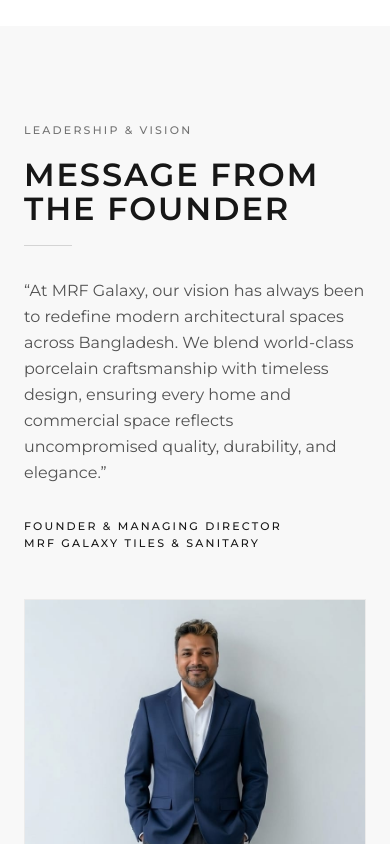
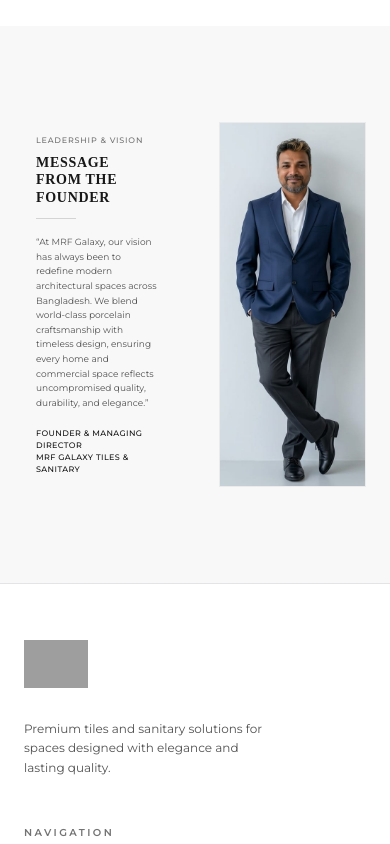
Before and after one commit to shahriarshis691-art/mrf-tiles, a Next.js app: page / in a window 390 px wide. Shown: the part 10240-11084 px from the top of the page. Built offline with nearby package versions, Linux system fonts and the light colour scheme; no server answers; grey boxes are pictures that could not be loaded.

Commit message:
Fix founder section mobile layout to side-by-side split

```diff
--- a/components/FounderSection.tsx
+++ b/components/FounderSection.tsx
@@ -8,28 +8,32 @@
       className="bg-[#F8F8F8] px-6 py-24 sm:px-10 sm:py-32 lg:px-14 lg:py-32"
     >
       <div className="mx-auto max-w-[1440px]">
-        <div className="grid grid-cols-1 items-center gap-12 lg:grid-cols-2 lg:gap-16 xl:gap-24">
+        <div className="flex flex-row items-stretch gap-12 lg:gap-16 xl:gap-24">
           {/* Left: Typography */}
-          <ScrollReveal variant="slideInLeft">
-            <div className="max-w-lg">
-              <p className="text-[11px] font-medium tracking-[0.2em] text-neutral-500 uppercase">
+          <ScrollReveal variant="slideInLeft" className="w-1/2">
+            <div className="flex h-full w-full flex-col p-3 sm:p-4 lg:max-w-lg lg:p-0">
+              <p className="text-[8px] font-medium uppercase tracking-widest text-neutral-500 sm:text-[9px] md:text-[11px] md:tracking-[0.2em]">
                 Leadership &amp; Vision
               </p>
 
               <h2
                 id="founder-heading"
-                className="mt-5 font-sans text-[2rem] font-semibold uppercase leading-[1.05] tracking-[0.06em] text-neutral-900 sm:text-[2.5rem] lg:text-[2.85rem]"
+                className="mt-2 font-serif text-sm font-bold uppercase leading-tight tracking-wider text-neutral-900 sm:text-base md:mt-5 md:font-sans md:text-[2rem] md:font-semibold md:leading-[1.05] md:tracking-[0.06em] lg:text-[2.5rem] xl:text-[2.85rem]"
               >
                 Message from the Founder
               </h2>
 
-              <span className="mt-5 block h-px w-12 bg-neutral-300" />
+              <span className="mt-3 block h-px w-10 bg-neutral-300 md:mt-5 md:w-12" />
 
-              <blockquote className="mt-8 text-base md:text-lg text-neutral-600 leading-relaxed">
-                “At MRF Galaxy, our vision has always been to redefine modern architectural spaces across Bangladesh. We blend world-class porcelain craftsmanship with timeless design, ensuring every home and commercial space reflects uncompromised quality, durability, and elegance.”
+              <blockquote className="mt-4 text-[9px] leading-relaxed text-neutral-600 sm:text-[10px] md:mt-8 md:text-base lg:text-lg">
+                &ldquo;At MRF Galaxy, our vision has always been to redefine modern
+                architectural spaces across Bangladesh. We blend world-class
+                porcelain craftsmanship with timeless design, ensuring every
+                home and commercial space reflects uncompromised quality,
+                durability, and elegance.&rdquo;
               </blockquote>
 
-              <p className="mt-8 text-[11px] font-medium tracking-[0.2em] text-neutral-900 uppercase">
+              <p className="mt-auto pt-4 text-[8px] font-medium uppercase tracking-wider text-neutral-900 md:mt-8 md:pt-0 md:text-[11px] md:tracking-[0.2em]">
                 Founder &amp; Managing Director
                 <br />
                 MRF Galaxy Tiles &amp; Sanitary
@@ -38,15 +42,15 @@
           </ScrollReveal>
 
           {/* Right: Image Card */}
-          <ScrollReveal variant="slideInRight" delay={0.15}>
-            <div className="relative overflow-hidden bg-neutral-100 border border-neutral-200/60 transition-transform duration-500 ease-out hover:scale-[1.02]">
-              <div className="relative aspect-[3/4] w-full h-full bg-neutral-100 sm:aspect-auto sm:h-[36rem]">
+          <ScrollReveal variant="slideInRight" delay={0.15} className="w-1/2">
+            <div className="relative h-full w-full overflow-hidden border border-neutral-200/60 bg-neutral-100 transition-transform duration-500 ease-out hover:scale-[1.02]">
+              <div className="relative h-full min-h-[14rem] w-full bg-neutral-100 sm:min-h-[18rem] md:aspect-[3/4] md:h-[36rem] md:min-h-0">
                 <Image
                   src="/founder-image/founder.png"
                   alt="Founder and Managing Director of MRF Galaxy Tiles & Sanitary"
                   fill
                   quality={95}
-                  sizes="(max-width: 1024px) 100vw, 50vw"
+                  sizes="(max-width: 1024px) 50vw, 50vw"
                   className="object-cover object-center"
                   priority
                 />
```
